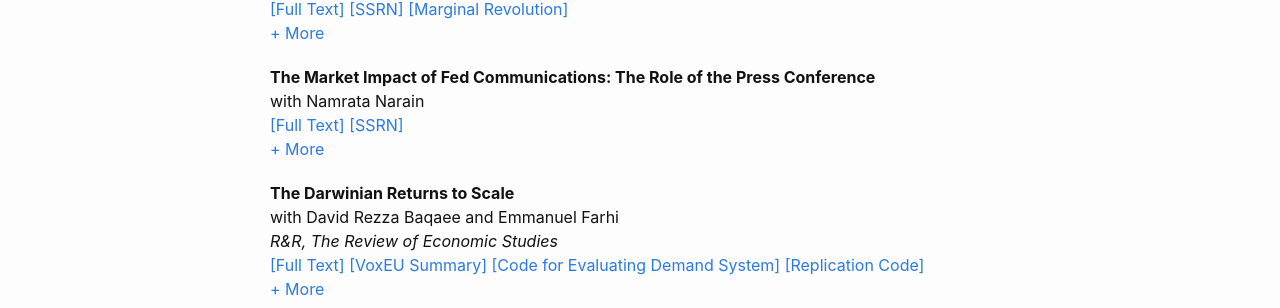
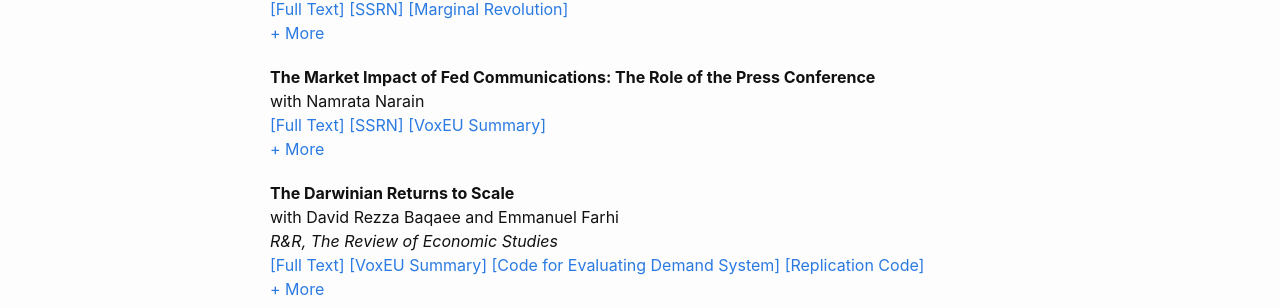
Before and after one commit to kunalsangani/kunalsangani.github.io, a Jekyll site: the page built from research.markdown, in a window 1280 px wide. Shown: the part 290-598 px from the top of the page. Built offline with Jekyll 4.4.1, drawn with Linux system fonts in a browser that asks for light colours; nearby versions of some CDN libraries.

Commit message:
Added Vox

```diff
--- a/_data/research.yml
+++ b/_data/research.yml
@@ -44,6 +44,9 @@
         - ssrn:
           name: SSRN
           href: https://papers.ssrn.com/sol3/papers.cfm?abstract_id=4354333
+        - voxeu:
+          name: VoxEU Summary
+          href: https://cepr.org/voxeu/columns/market-impact-fed-press-conference
       abstract: >-
         We document a shift in the market impact of the press conference given by the Federal Reserve Chair at the close of FOMC meetings.
         Using intraday trading data, we find that market volatility is more than three times higher during
```
Also changed, not shown: 1 other file.
